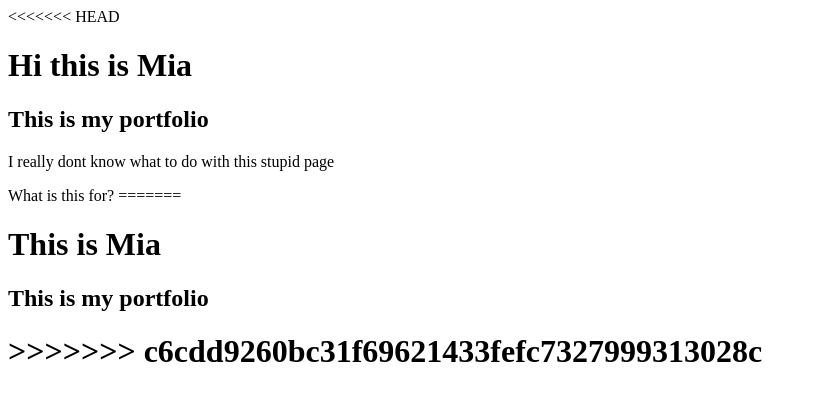
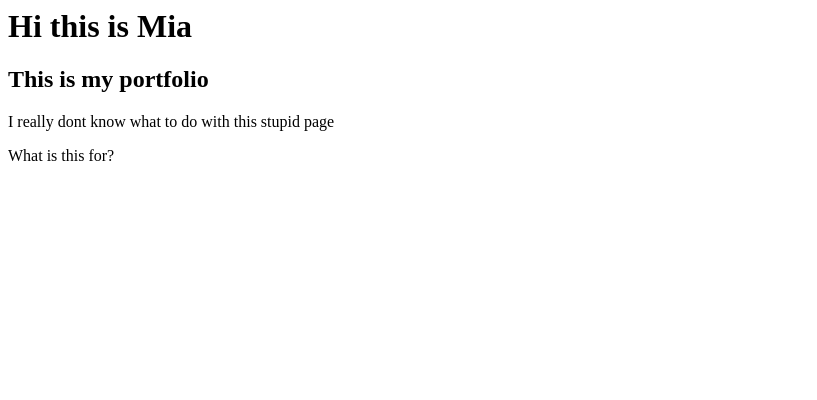
Before and after one commit to danleiwang919/damiamiamia.github.io, a plain HTML site: page index.html in a window 1280 px wide. Shown: the whole page, without its empty margins (0-817 px from the left). Drawn offline with Linux system fonts and the light colour scheme.

Commit message:
Update index.html

```diff
--- a/index.html
+++ b/index.html
@@ -1,11 +1,6 @@
-<<<<<<< HEAD
 <h1>Hi this is Mia</h1>
 <h2>This is my portfolio </h2>
 <p>I really dont know what to do with this stupid page</p>
 
 </body>What is this for?
 </html>
-=======
-<h1> This is Mia<h1>
-<h2> This is my portfolio<h1>
->>>>>>> c6cdd9260bc31f69621433fefc7327999313028c
```
